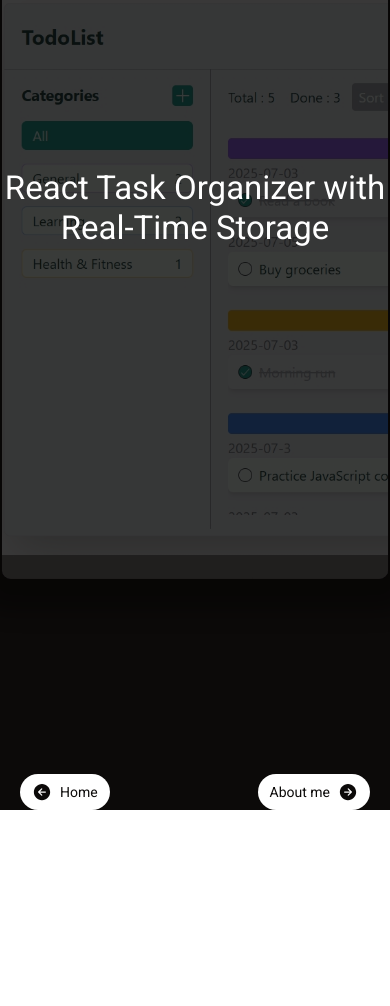
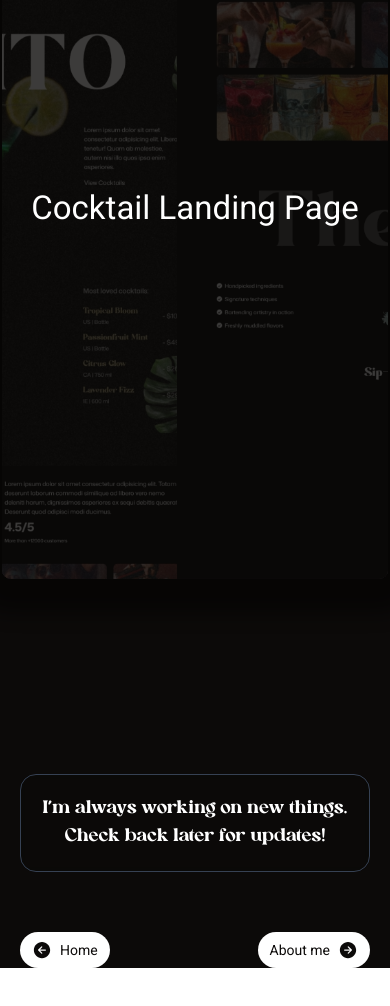
Before and after one commit to kaung8229/portfolio, a React (Vite) app: page /projects in a window 390 px wide. Shown: the part 1227-2233 px from the top of the page. Built offline with nearby package versions, Linux system fonts and the light colour scheme.

Commit message:
add new project

```diff
--- a/src/components/ProjectSection.jsx
+++ b/src/components/ProjectSection.jsx
@@ -8,6 +8,7 @@ import { sectionProjects } from '../contants';
 import DotGrid from '../reactbits/DotGrid'
 import Navbar from './Navbar';
 import Breadcrumb from './Breadcrumb';
+import BlurBackgroundDiv from '../reusable-components/BlurBackgroundDiv';
 
 function ProjectSection() {
     const bannerRef = useRef(null);
@@ -109,6 +110,12 @@ function ProjectSection() {
             </div>
 
             <div className='responsive-container relative my-15'>
+                <BlurBackgroundDiv className={'mb-15'}>
+                    <p className='font-allenoire lg:text-2xl text-lg text-center'>
+                        I’m always working on new things. Check back later for updates!
+                    </p>
+                </BlurBackgroundDiv>
+
                 <Breadcrumb
                     title1='Home'
                     route1='/'
--- a/src/contants/index.js
+++ b/src/contants/index.js
@@ -2,6 +2,8 @@ import moviedesktop from '../assets/moviedesktop.jpg';
 import moviemobile from '../assets/moviemobile.jpg';
 import tododesktop from '../assets/tododesktop.jpg';
 import todomobile from '../assets/todomobile.jpg';
+import cockdesktop from '../assets/cockdesktop.jpg';
+import cockmobile from '../assets/cockmobile.jpg';
 
 export const marquessTexts = [
     "Responsive Web Design",
@@ -32,6 +34,16 @@ export const sectionProjects = [
         },
         demoLink: 'https://multitaskmanager.netlify.app/',
         gitHubLink: 'https://github.com/kaung8229/TodoList',
+    },
+    {
+        id: 3,
+        title: 'Cocktail Landing Page',
+        img: {
+            desktop: cockdesktop,
+            mobile: cockmobile
+        },
+        demoLink: 'https://cocktailsland.netlify.app/',
+        gitHubLink: 'https://github.com/kaung8229/cocktail-gsap',
     }
 ];
 
@@ -83,5 +95,28 @@ export const detailProjects = [
             'Designed with Tailwind CSS to look great on mobile, tablet, and desktop screens.',
             'Built using a component-based architecture for maintainable and scalable code.'
         ]
+    },
+    {
+        id: 3,
+        title: 'Cocktail Landing Page',
+        img: {
+            desktop: cockdesktop,
+            mobile: cockmobile
+        },
+        demoLink: 'https://cocktailsland.netlify.app/',
+        gitHubLink: 'https://github.com/kaung8229/cocktail-gsap',
+        overview: 'This is a modern, responsive landing page built with React and animated using GSAP and ScrollTrigger. The project was created while learning GSAP animation techniques through a YouTube tutorial. It helped me understand how to build smooth, scroll-based animations and control timeline sequences in a React environment. I followed the original layout for learning purposes, and customized parts of the design to explore animation behavior, layout responsiveness, and visual flow.',
+        tech: [
+            'React',
+            'Tailwind CSS',
+            'GSAP'
+        ],
+        features: [
+            'Used GSAP and ScrollTrigger to animate text, images, and sections smoothly as the user scrolls through the page.',
+            'Built the landing page using modular React components for clean and maintainable code.',
+            'Ensured the layout works well across mobile, tablet, and desktop using Tailwind CSS.',
+            'Followed a visually appealing layout to practice design principles like hierarchy, spacing, and alignment.',
+            'Rebuilt and modified from a YouTube GSAP tutorial to practice animation logic and styling customization in a React environment.'
+        ]
     }
 ];
```
Also changed, not shown: src/assets/cockdesktop.jpg (added), src/assets/cockmobile.jpg (added).
